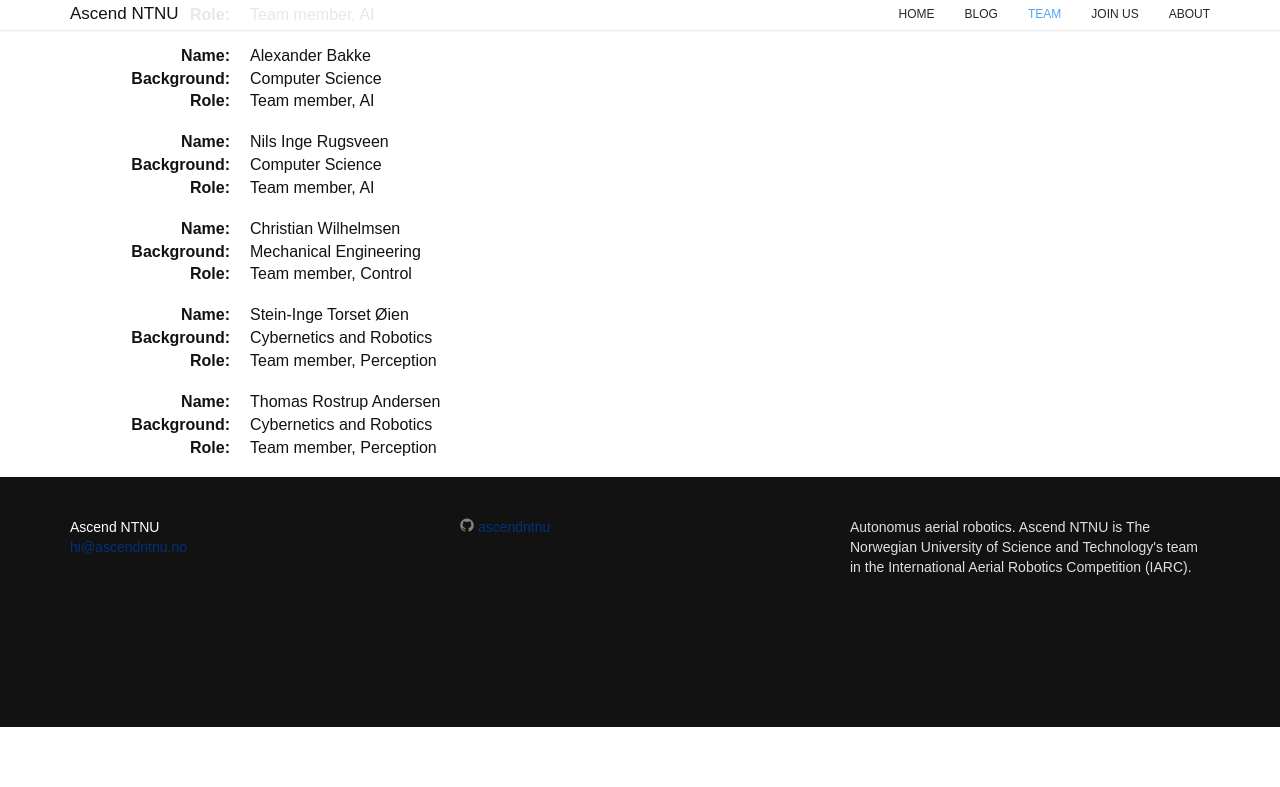
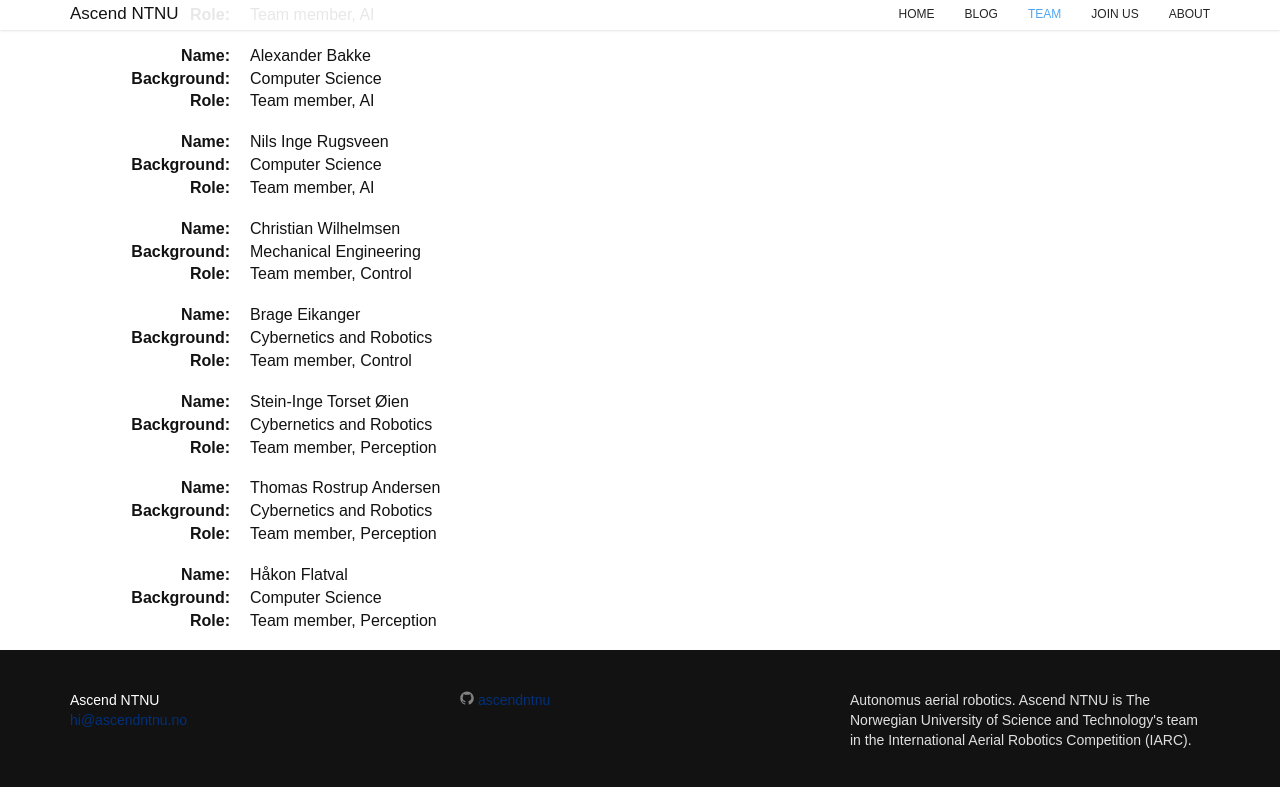
Before and after one commit to AscendNTNU/AscendNTNU.github.io, a Jekyll site: the page built from team.html, in a window 1280 px wide and 900 px high, scrolled down 771 px. Shown: the top 787 px of the window. Built offline with Jekyll 4.4.1, drawn with Linux system fonts in a browser that asks for light colours; some web fonts are replaced; before the commit the page ends 1498 px from its top, so only the background shows below that.

Commit message:
Update list of members

```diff
--- a/_data/members.yml
+++ b/_data/members.yml
@@ -42,6 +42,10 @@
   background: Mechanical Engineering
   role: "Team member, Control"
 
+- name: Brage Eikanger
+  background: Cybernetics and Robotics
+  role: "Team member, Control"
+
 - name: Stein-Inge Torset Øien
   background: Cybernetics and Robotics
   role: "Team member, Perception"
@@ -50,3 +54,7 @@
 - name: Thomas Rostrup Andersen
   background: Cybernetics and Robotics
   role: "Team member, Perception"
+
+- name: Håkon Flatval
+  background: Computer Science
+  role: "Team member, Perception"
```
